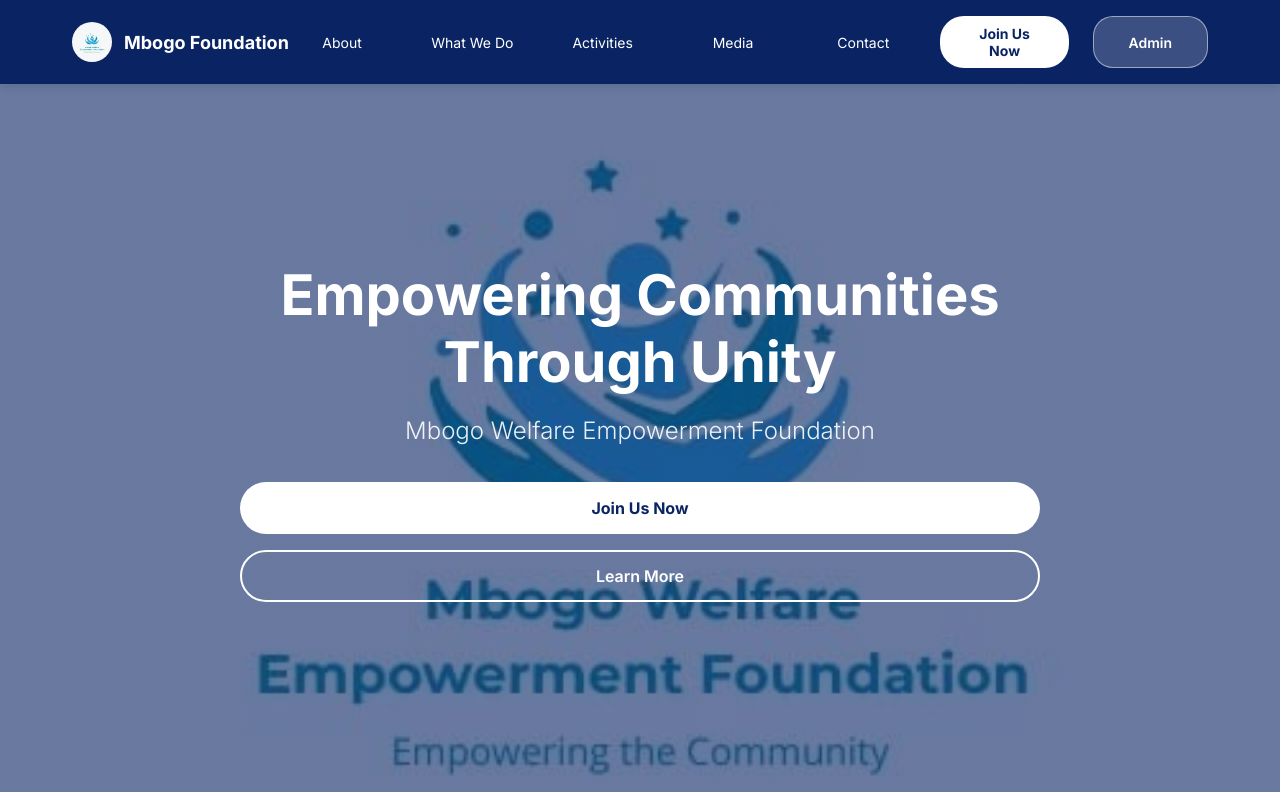
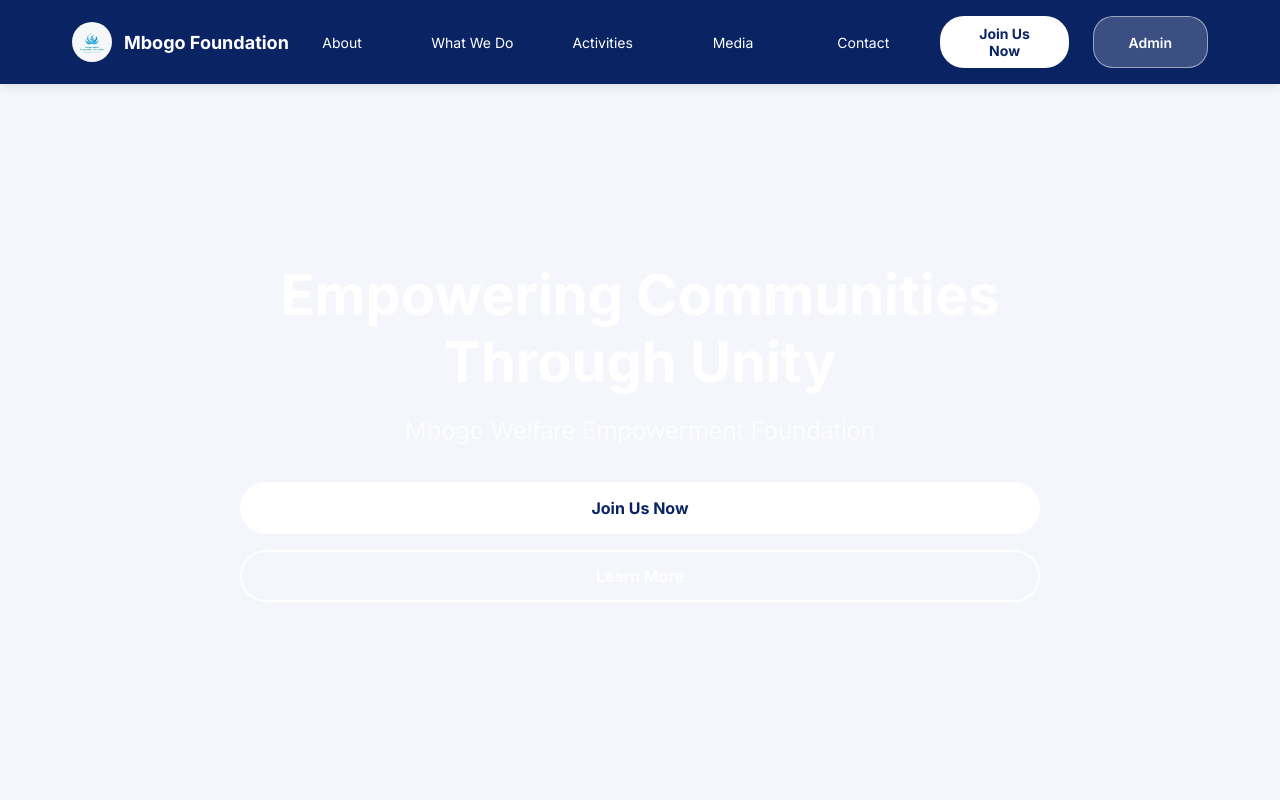
Before and after one commit to Claire123-creator-bit/Foundation, a React (Create React App) app in the folder frontend/: page / in a window 1280 px wide. Shown: the top 800 px of the page. Built offline with nearby package versions, Linux system fonts and the light colour scheme; no server answers; the HTML template or start-up script is replaced by a standard one.

Commit message:
initial commit

```diff
--- a/frontend/src/components/LandingPage.css
+++ b/frontend/src/components/LandingPage.css
@@ -153,6 +153,16 @@
   text-align: center;
   padding: 32px;
 }
+
+/* Ensure landing background matches the main mbogo asset everywhere */
+html, body, #root {
+  height: 100%;
+}
+
+body {
+  margin: 0;
+}
+
 
 .landing-hero-content {
   max-width: 800px;
--- a/frontend/src/components/LandingPage.js
+++ b/frontend/src/components/LandingPage.js
@@ -238,7 +238,7 @@
 };
 
 const s = {
-  page: { minHeight: '100vh', backgroundColor: '#f8f9fa' },
+  page: { minHeight: '100vh', backgroundImage: 'url(/mbogo foundation.jpeg)', backgroundSize: 'cover', backgroundPosition: 'center', backgroundAttachment: 'fixed' },
   navbar: {
     position: 'fixed',
     top: 0,
@@ -320,7 +320,7 @@
   },
   hero: {
     height: '90vh',
-    backgroundImage: 'linear-gradient(rgba(10,36,99,0.6), rgba(10,36,99,0.6)), url("mbogo foundation.jpeg")',
+    backgroundImage: 'linear-gradient(rgba(10,36,99,0.6), rgba(10,36,99,0.6)),("mbogo foundation.jpeg")',
     backgroundSize: 'cover',
     backgroundPosition: 'center',
     display: 'flex',
@@ -367,8 +367,9 @@
     cursor: 'pointer',
     transition: 'background 0.2s',
   },
-  section: { padding: '80px 32px', backgroundColor: '#fff' },
-  sectionAlt: { padding: '80px 32px', backgroundColor: '#f8f9fa' },
+  // Allow the global background image to show through on every section
+  section: { padding: '80px 32px', backgroundColor: 'transparent' },
+  sectionAlt: { padding: '80px 32px', backgroundColor: 'transparent' },
   container: { maxWidth: '1200px', margin: '0 auto' },
   sectionTitle: {
     fontSize: 'clamp(28px, 4vw, 40px)',
```
